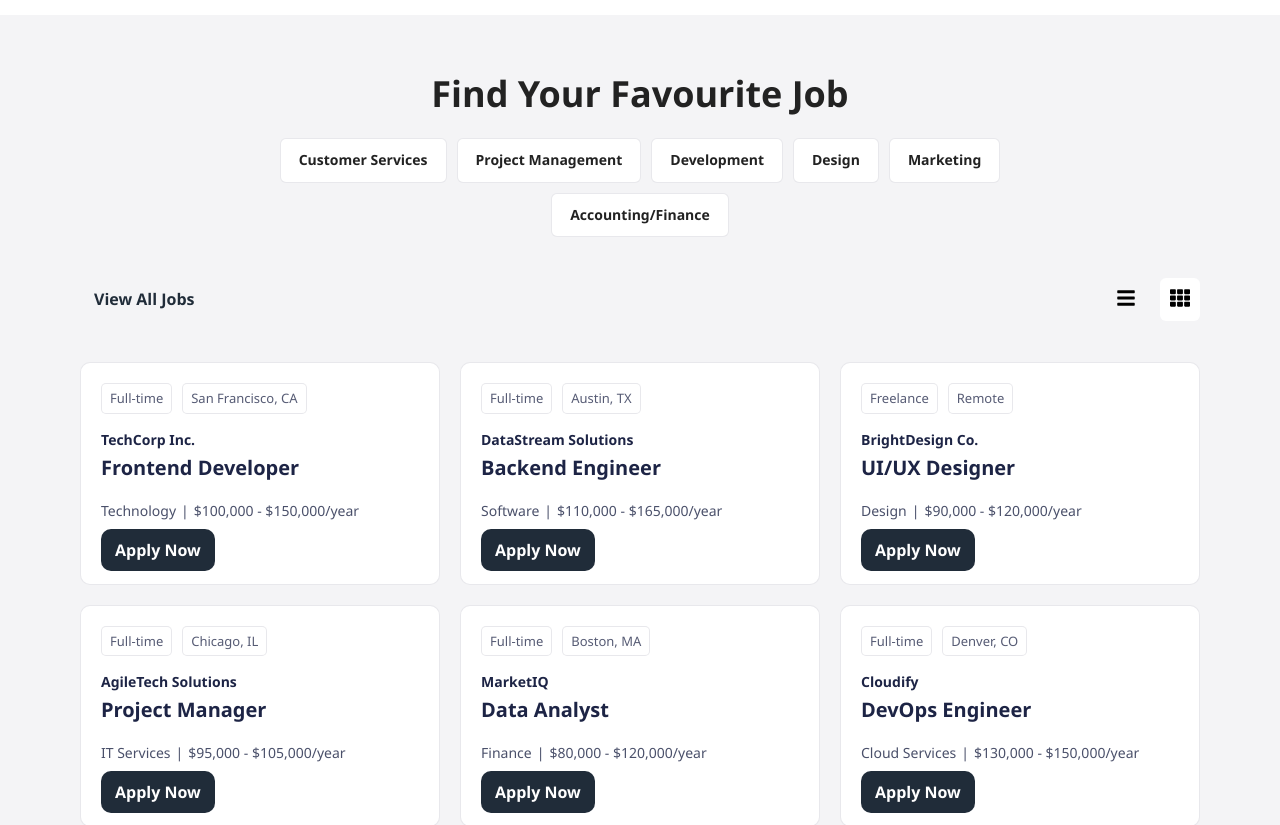
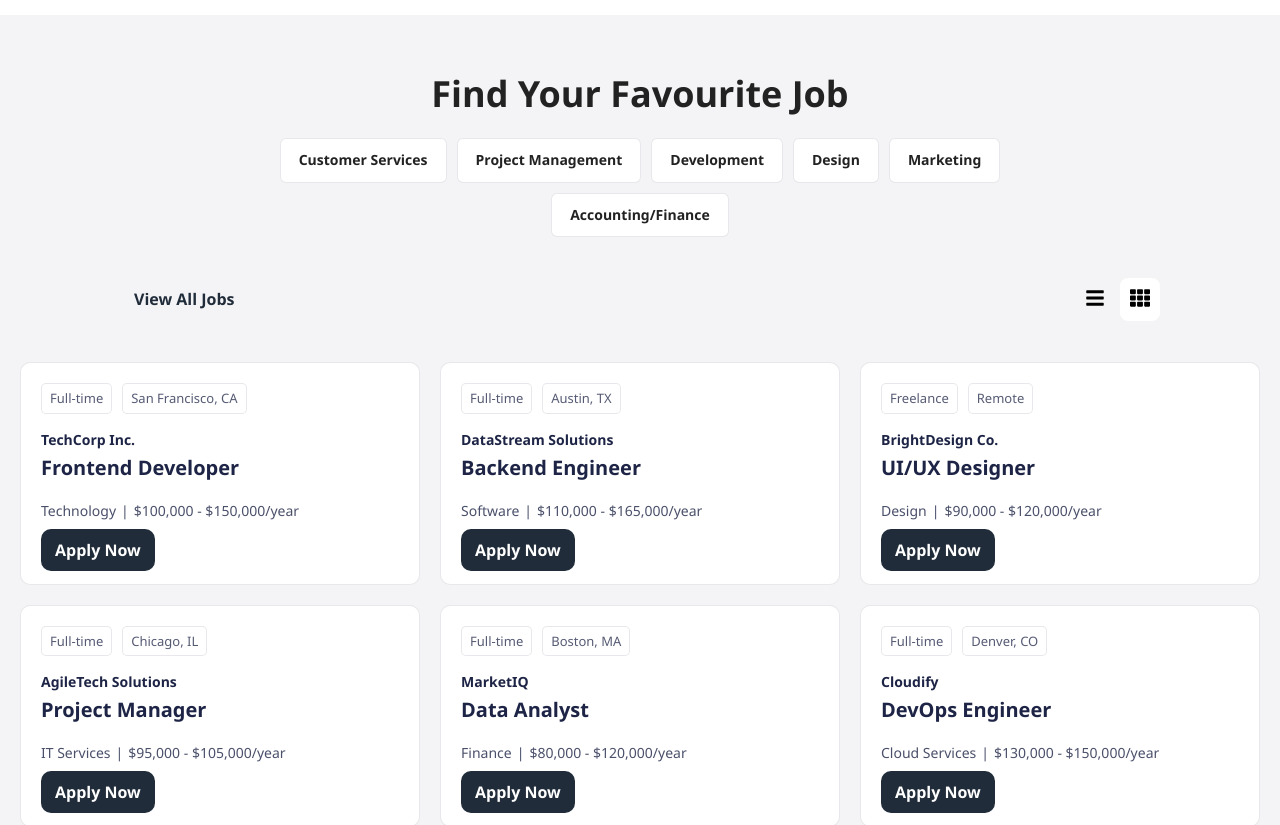
Before and after one commit to Jon-Felipe/Job-Board-React, a React (Vite) app: page / in a window 1280 px wide. Shown: the part 900-1725 px from the top of the page. Built offline with nearby package versions, Linux system fonts and the light colour scheme.

Commit message:
refactored job component and styles into home page

```diff
--- a/src/components/Job/Job.module.css
+++ /dev/null
@@ -1,103 +0,0 @@
-.job {
-  background-color: #f4f4f6;
-  padding: 50px 80px;
-}
-
-.title {
-  text-align: center;
-  font-size: 28px;
-  font-weight: 700;
-  text-transform: capitalize;
-}
-
-.jobCategories {
-  display: flex;
-  flex-wrap: wrap;
-  flex-direction: column;
-  row-gap: 10px;
-  max-width: 800px;
-  margin: auto;
-}
-
-.jobsListActions {
-  display: flex;
-  align-items: center;
-  justify-content: space-between;
-  margin-top: 40px;
-  max-width: 1200px;
-  margin: 40px auto 0;
-}
-
-.viewAllJobsLink {
-  color: #1d2445;
-  font-weight: 600;
-  font-size: 18px;
-}
-
-.jobLayoutButtons {
-  display: flex;
-  align-items: center;
-  column-gap: 14px;
-
-  button {
-    border: none;
-    cursor: pointer;
-    padding: 10px;
-    background-color: transparent;
-
-    svg {
-      width: 20px;
-      height: 20px;
-    }
-  }
-
-  .isActive {
-    background-color: #fff;
-    border-radius: 6px;
-  }
-}
-
-.jobCards {
-  display: grid;
-  row-gap: 20px;
-  margin-top: 50px;
-  max-width: 1440px;
-  margin: 40px auto;
-}
-
-.jobTiles {
-  display: flex;
-  flex-direction: column;
-  row-gap: 20px;
-  margin-top: 50px;
-  max-width: 1140px;
-  margin: 40px auto;
-}
-
-@media screen and (min-width: 728px) {
-  .title {
-    font-size: 32px;
-  }
-
-  .jobCards {
-    grid-template-columns: repeat(2, 1fr);
-    column-gap: 20px;
-  }
-}
-
-@media screen and (min-width: 1024px) {
-  .title {
-    font-size: 36px;
-  }
-
-  .jobCategories {
-    flex-direction: row;
-    align-items: center;
-    justify-content: center;
-    column-gap: 10px;
-  }
-
-  .jobCards {
-    grid-template-columns: repeat(3, 1fr);
-  }
-}
--- a/src/components/Job/Job.tsx
+++ /dev/null
@@ -1,57 +0,0 @@
-import { useState } from 'react';
-import { FaTh, FaBars } from 'react-icons/fa';
-
-// components
-import JobCategoryLink from './JobCategoryLink';
-import LinkButton from '../ui/LinkButton/LinkButton';
-import JobCard from './JobCard';
-import JobTile from './JobTile';
-
-// extras
-import styles from './Job.module.css';
-import { jobCategories, jobs } from '../../utils/constants';
-
-function Job() {
-  const [isCardView, setIsCardView] = useState<boolean>(true);
-
-  return (
-    <section className={styles.job}>
-      <h1 className={styles.title}>Find your favourite job</h1>
-      <div className={styles.jobCategories}>
-        {jobCategories.map((jobCategory) => (
-          <JobCategoryLink key={jobCategory.id} title={jobCategory.title} />
-        ))}
-      </div>
-      <div className={styles.jobsListActions}>
-        <LinkButton variant='text' path='jobs'>
-          View All Jobs
-        </LinkButton>
-        <div className={styles.jobLayoutButtons}>
-          <button
-            onClick={() => setIsCardView(false)}
-            className={!isCardView ? styles.isActive : ''}
-          >
-            <FaBars />
-          </button>
-          <button
-            onClick={() => setIsCardView(true)}
-            className={isCardView ? styles.isActive : ''}
-          >
-            <FaTh />
-          </button>
-        </div>
-      </div>
-      <div className={isCardView ? styles.jobCards : styles.jobTiles}>
-        {jobs.map((job) =>
-          isCardView ? (
-            <JobCard key={job.id} job={job} />
-          ) : (
-            <JobTile key={job.id} job={job} />
-          )
-        )}
-      </div>
-    </section>
-  );
-}
-
-export default Job;
--- a/src/pages/Home/HomePage.styles.tsx
+++ b/src/pages/Home/HomePage.styles.tsx
@@ -118,3 +118,93 @@ export const AboutContainer = styled.section`
     }
   }
 `;
+
+export const FeatureJobsContainer = styled.section`
+  background-color: #f4f4f6;
+  padding: 50px 20px;
+
+  .title {
+    text-align: center;
+    font-size: 28px;
+    font-weight: 700;
+    text-transform: capitalize;
+
+    @media screen and (min-width: 768px) {
+      font-size: 32px;
+    }
+
+    @media screen and (min-width: 1024px) {
+      font-size: 36px;
+    }
+  }
+
+  .job-categories {
+    display: flex;
+    flex-direction: column;
+    flex-wrap: wrap;
+    row-gap: 10px;
+    max-width: 800px;
+    margin: 0 auto;
+
+    @media screen and (min-width: 768px) {
+      flex-direction: row;
+      align-items: center;
+      justify-content: center;
+      column-gap: 10px;
+    }
+  }
+
+  .job-listActions {
+    display: flex;
+    align-items: center;
+    justify-content: space-between;
+    max-width: 1040px;
+    margin: 40px auto 0;
+  }
+
+  .job-layoutButtons {
+    display: flex;
+    align-items: center;
+    column-gap: 5px;
+
+    button {
+      border: none;
+      background-color: transparent;
+      padding: 10px;
+      cursor: pointer;
+
+      svg {
+        width: 20px;
+        height: 20px;
+      }
+    }
+    .isActive {
+      background-color: #fff;
+      border-radius: 8px;
+    }
+  }
+
+  .job-cards {
+    display: grid;
+    row-gap: 20px;
+    max-width: 1440px;
+    margin: 40px auto 0;
+
+    @media screen and (min-width: 768px) {
+      grid-template-columns: repeat(2, 1fr);
+      column-gap: 20px;
+    }
+
+    @media screen and (min-width: 1024px) {
+      grid-template-columns: repeat(3, 1fr);
+    }
+  }
+
+  .job-tiles {
+    display: flex;
+    flex-direction: column;
+    row-gap: 20px;
+    max-width: 1040px;
+    margin: 40px auto;
+  }
+`;
--- a/src/pages/Home/HomePage.tsx
+++ b/src/pages/Home/HomePage.tsx
@@ -1,15 +1,32 @@
-import { FaRegBell, FaRegClock, FaRegFileAlt } from 'react-icons/fa';
+import { useState } from 'react';
+import {
+  FaRegBell,
+  FaRegClock,
+  FaRegFileAlt,
+  FaTh,
+  FaBars,
+} from 'react-icons/fa';
 
 // components
 import Search from '../../components/ui/Search/Search';
 import Button from '../../components/ui/Button/Button';
 import FeatureCard from '../../components/ui/FeatureCard/FeatureCard';
-import Job from '../../components/Job/Job';
+import JobCategoryLink from '../../components/Job/JobCategoryLink';
+import LinkButton from '../../components/ui/LinkButton/LinkButton';
+import JobCard from '../../components/Job/JobCard';
+import JobTile from '../../components/Job/JobTile';
 
 // extras
-import { AboutContainer, HeroContainer } from './HomePage.styles';
+import {
+  AboutContainer,
+  FeatureJobsContainer,
+  HeroContainer,
+} from './HomePage.styles';
+import { jobCategories, jobs } from '../../utils/constants';
 
 function HomePage() {
+  const [isCardView, setIsCardView] = useState<boolean>(true);
+
   return (
     <main>
       <HeroContainer>
@@ -72,7 +89,42 @@ function HomePage() {
           />
         </div>
       </AboutContainer>
-      <Job />
+      <FeatureJobsContainer>
+        <h1 className='title'>Find your favourite job</h1>
+        <div className='job-categories'>
+          {jobCategories.map((jobCategory) => (
+            <JobCategoryLink key={jobCategory.id} title={jobCategory.title} />
+          ))}
+        </div>
+        <div className='job-listActions'>
+          <LinkButton variant='text' path='jobs'>
+            View All Jobs
+          </LinkButton>
+          <div className='job-layoutButtons'>
+            <button
+              onClick={() => setIsCardView(false)}
+              className={!isCardView ? 'isActive' : ''}
+            >
+              <FaBars />
+            </button>
+            <button
+              onClick={() => setIsCardView(true)}
+              className={isCardView ? 'isActive' : ''}
+            >
+              <FaTh />
+            </button>
+          </div>
+        </div>
+        <div className={isCardView ? 'job-cards' : 'job-tiles'}>
+          {jobs.map((job) =>
+            isCardView ? (
+              <JobCard key={job.id} job={job} />
+            ) : (
+              <JobTile key={job.id} job={job} />
+            )
+          )}
+        </div>
+      </FeatureJobsContainer>
     </main>
   );
 }
```
